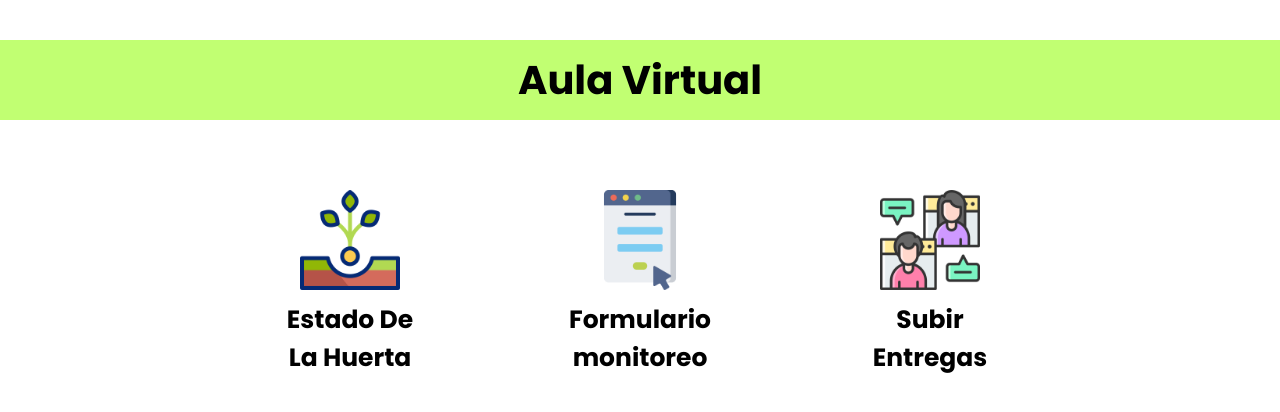
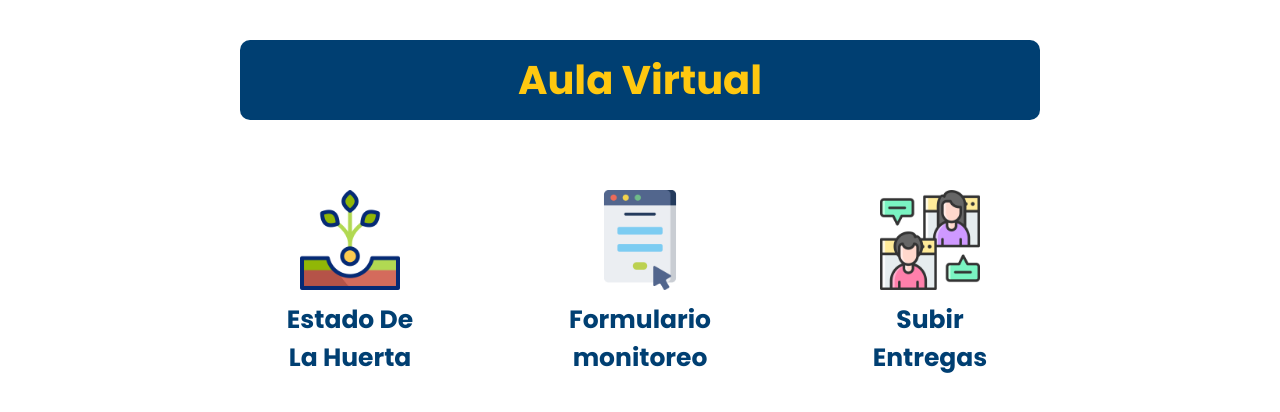
Before and after one commit to michi-p31/smart-crops-vite, a React (Vite) app: page /ClassRoom_Student in a window 1280 px wide. Shown: the top 412 px of the page. Built offline with nearby package versions, Linux system fonts and the light colour scheme.

Commit message:
cambio css classroom_student

```diff
--- a/src/screens/Classroom._student.jsx
+++ b/src/screens/Classroom._student.jsx
@@ -12,7 +12,7 @@ const Student = () => {
         <h1 className={styles.title}>Aula Virtual</h1>
         <div className={styles.containerCategoria}>
           <div className={styles.cardCategorie}>
-            <Link to="">
+            <Link to="/ClassRoom/Monitoring">
               <img src={plant} alt="Estado De La Huerta" />
               <h1>Estado De La Huerta</h1>
             </Link>
--- a/src/styles/Classroom_student.module.css
+++ b/src/styles/Classroom_student.module.css
@@ -5,10 +5,13 @@
 }
 
 .title {
-    color: black;
-    background-color: #C1FF72;
+    color: #ffc810;
+    background-color: #003f72;
     font-size: 40px;
     padding: 10px;
+    width: 800px;
+    border-radius: 10px;
+    margin: 0 auto;
 }
 
 .containerCategoria {
@@ -18,7 +21,7 @@
 }
 
 .containerCategoria h1 {
-    color: black;
+    color: #003f72;
     font-size: 25px;
 }
 
```
